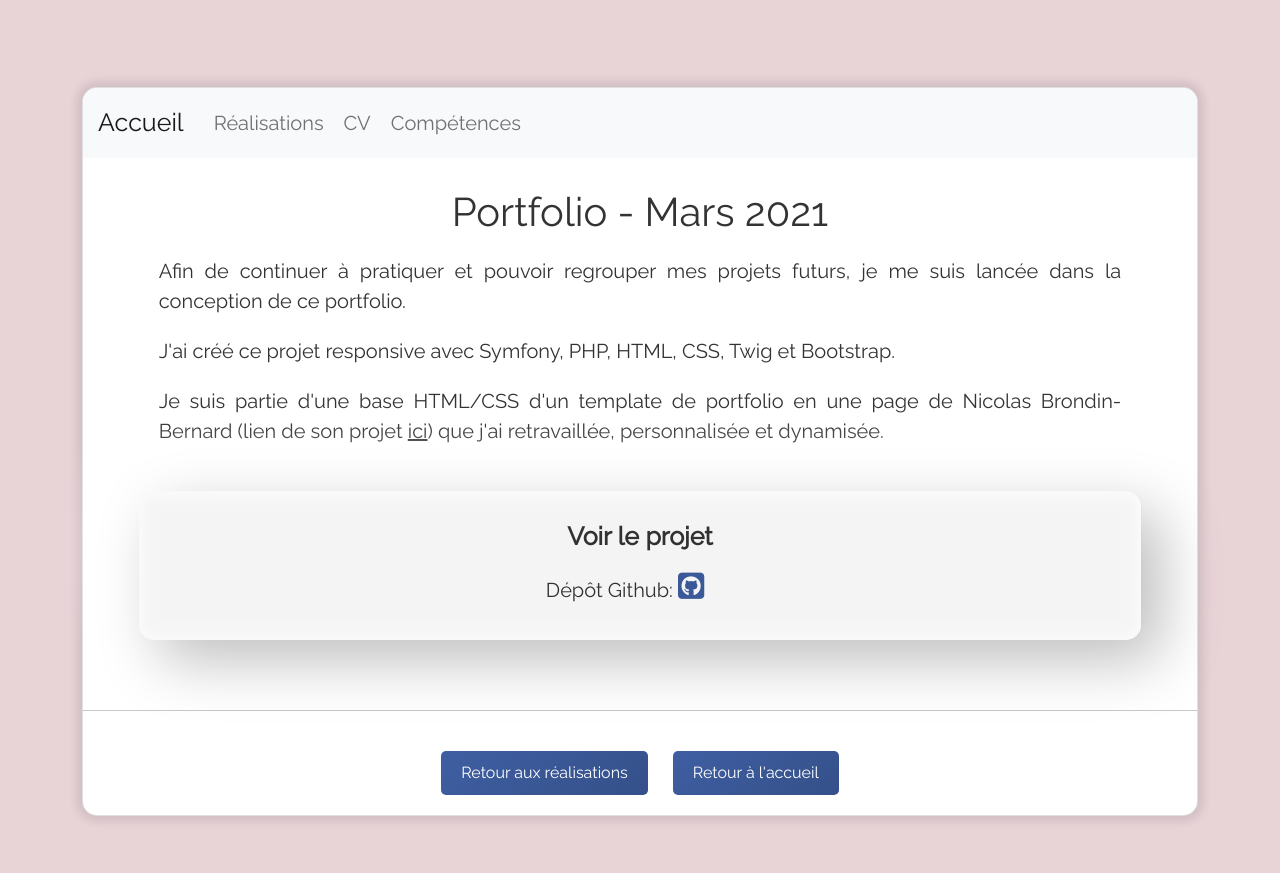
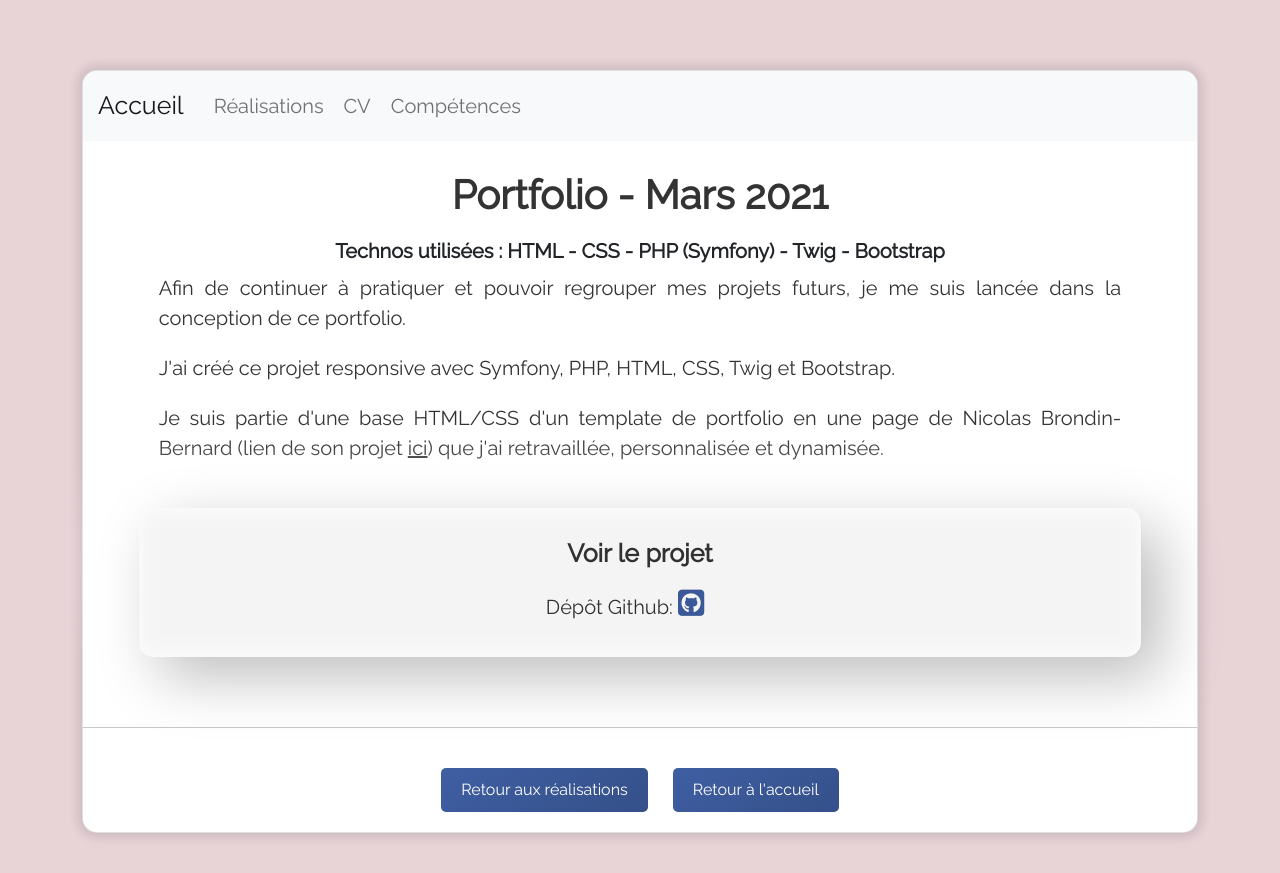
Before and after one commit to Amelie-Sausseau/Amelie-Sausseau, a Symfony app: template templates/projects/portfolio.html.twig in a window 1280 px wide. Shown: the top 873 px of the page. Run offline with Twig, Linux system fonts and the light colour scheme; the template is opened without the code that fills it, so the values that code supplies are empty; some libraries are stand-ins or nearby versions.

Commit message:
projects css updates

```diff
--- a/public/css/project.css
+++ b/public/css/project.css
@@ -4,8 +4,10 @@
     margin-right: 20px;
 }
 
-.project-description h2 {
+.project-description h2,
+.project-description h6 {
     text-align: center;
+    font-weight: bold;
     margin-top: 20px;
 }
 
--- a/templates/projects/portfolio.html.twig
+++ b/templates/projects/portfolio.html.twig
@@ -8,6 +8,8 @@
 	<section>
 		<div class="project-description">
 			<h2>Portfolio - Mars 2021</h2>
+
+			<h6>Technos utilisées : HTML - CSS - PHP (Symfony) - Twig - Bootstrap</h6>
 
 			<p>Afin de continuer à pratiquer et pouvoir regrouper mes projets futurs, je me suis lancée dans la conception de ce portfolio.</p>
 
--- a/templates/projects/sonic.html.twig
+++ b/templates/projects/sonic.html.twig
@@ -8,6 +8,7 @@
 	<section>
 		<div class="project-description">
 			<h2>Exercice Sonic</h2>
+            <h6>Technos utilisées : HTML - CSS - PHP - Bootstrap</h6>
 
 			<p>Exercice d'évaluation réalisé en cours de formation O'Clock afin de pratiquer le modèle MVC et les requêtes en base de données. L'ensemble a été réalisé "from scratch", seule la BDD a été fournie au préalable.</p>
 
@@ -17,7 +18,10 @@
 				<li>Ajout d'une page "créateurs" avec leurs noms et rapide description à afficher "en dur".</li>
 			</ul>
 			<p>Cet exercice d'évaluation était à réaliser en quelques heures seulement, il n'y avait pas d'intégration html/CSS imposée, j'ai choisi de tout de même la travailler un minimum. Ayant eu le temps de terminer cet exercice, j'ai choisi d'également ajouter une page "jeux" afin de continuer de jouer avec les requêtes.</p>
-		</div>
+
+
+
+        </div>
 
 		<div class="project-pictures">
 			<div class="project-sonic-thumbnail">
```
